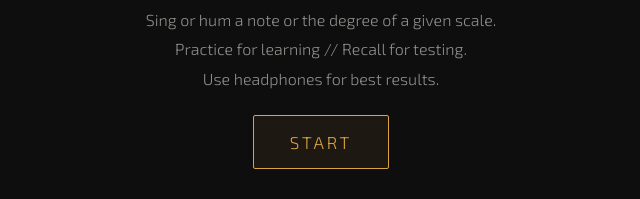
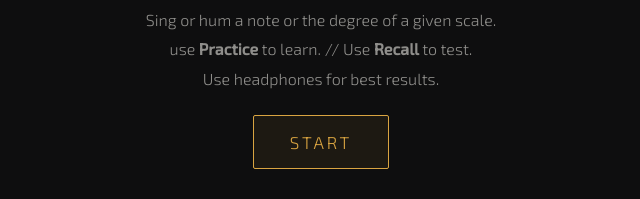
Before and after one commit to cocuzzo/ear-trainer, a plain HTML site: page index.html in a window 1280 px wide. Shown: the part 395-594 px from the top of the page, 319-959 px from the left. Drawn offline with nearby package versions, Linux system fonts and the light colour scheme; a web font is replaced by a local one.

Commit message:
Update instructions for Practice and Recall sections
Fix splash text.

```diff
--- a/index.html
+++ b/index.html
@@ -203,7 +203,7 @@ input[type=range]{width:100%;accent-color:var(--brass)}
 <path d="M49 46 C49 34 56 27 64 27 C73 27 78 34 77 42 C76 49 69 52 65 56 C62 59 63 64 58 66" /></g></svg>
     <h1>Ear Trainer</h1>
     <p>Sing or hum a note or the degree of a given scale.</p>
-    <p>Practice for learning // Recall for testing.</p>
+    <p>use <b>Practice</b> to learn. // Use <b>Recall</b> to test.</p>
     <p>Use headphones for best results.</p>
     <button id="startBtn">Start</button>
     <p id="introErr" class="err" style="margin-top:14px"></p>
```
